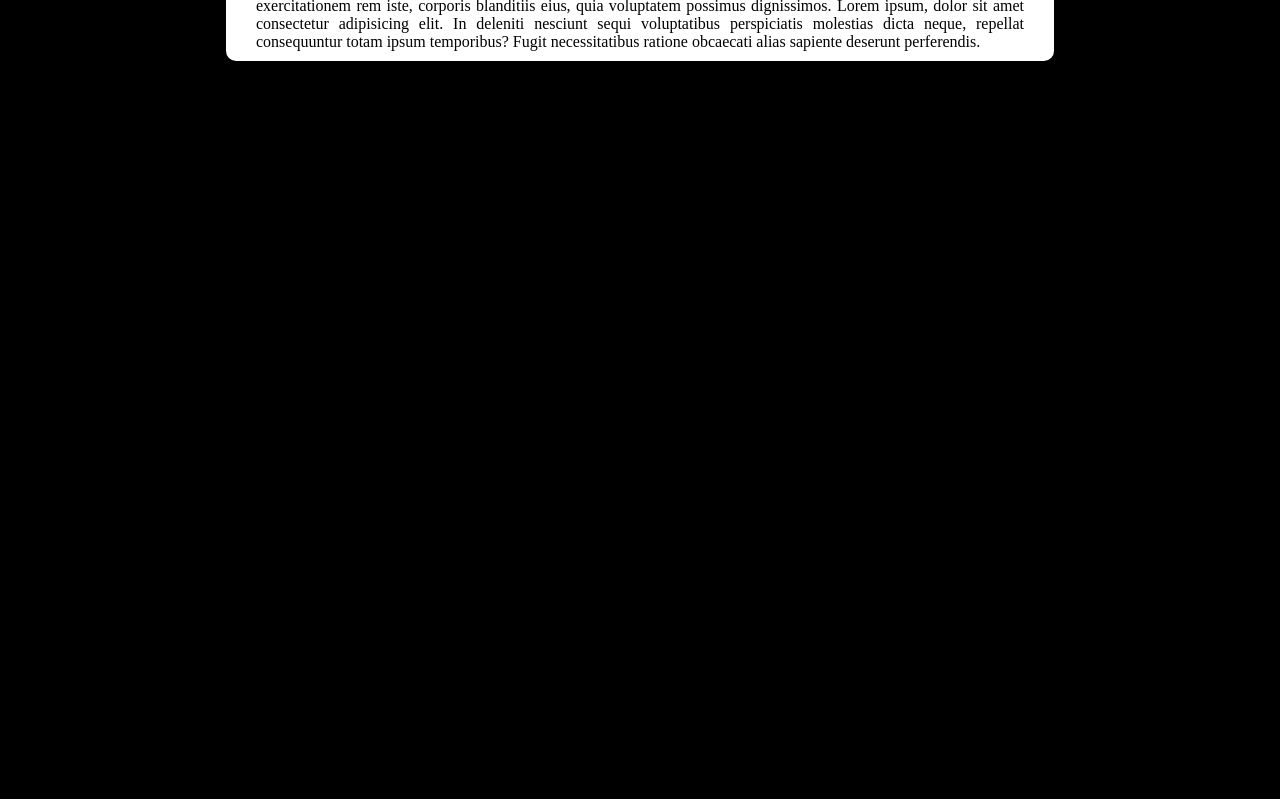
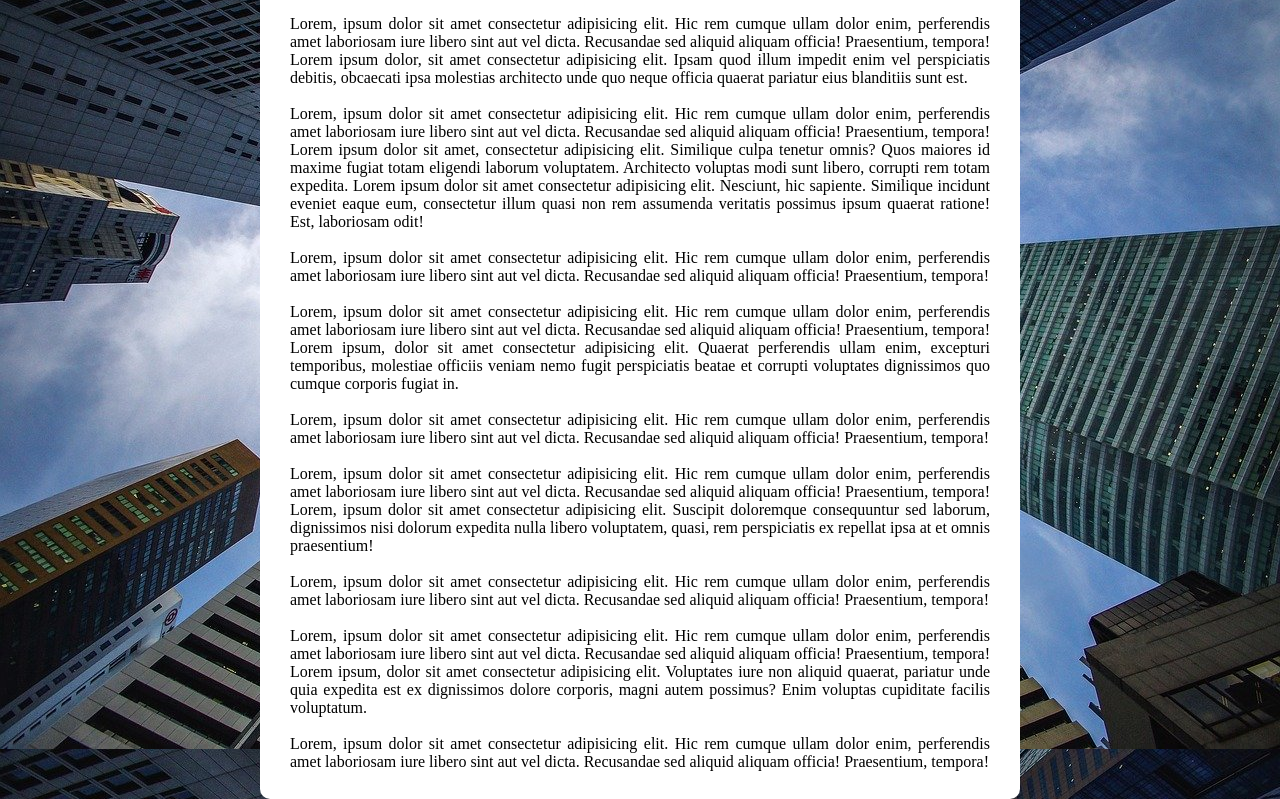
Before and after one commit to matcbv/HTML5_CSS3, a plain HTML site: page Módulo_03/exercicio_03-22/fundo_05.html in a window 1280 px wide. Shown: the part 104-903 px from the top of the page. Before the commit the page ends 800 px from the top, so only its background shows below. Drawn offline with Linux system fonts and the light colour scheme.

Commit message:
Atualizacoes

```diff
--- a/Módulo_03/exercicio_03-22/fundo_05.html
+++ b/Módulo_03/exercicio_03-22/fundo_05.html
@@ -8,22 +8,40 @@
             margin: 0;
         }
         body{
+            height: 100vh;
             background-color: black;
-            background-image: url(imagens/teste.jpg);
+            background-image: url(imagens/wallpaper002.jpg);
             background-position: center;
             background-repeat: no-repeat;
             /*
-            auto: Valor padrão da propriedade. Responsável por exibir a imagem viewport, porém sem ajustes para diferentes resoluções.
-            contain - Irá exibir 100% da imagem, independente da resolução da tela em que está sendo exibida.
+            background-size:
+            auto: Valor padrão da propriedade. Responsável por exibir a imagem viewport, porém sem ajustes para diferentes resoluções;
+            contain - Irá exibir 100% da imagem, independente da resolução da tela em que está sendo exibida;
             cover: Irá cobrir toda a tela do viewport, ajustando a imagem sem a deformar.
             Obs.: Também podemos usar porcentagens, como 100% para width e 100% para height, porém a imagem aaba ficando distorcida, sendo menos apropriado pra uso.
             */
-            background-size: auto;
-            height: 100vh;
+            background-size: cover;
+            /*
+            background-attachment:
+            fixex - Imagem se torna fixa no fundo, se mantendo mesmo com a reloagem da página;
+            scroll - Imagem rola junto da página.
+            */
+            background-attachment: fixed;
+
+            /*
+            Shorthand - background: color image position repeat size* attachment
+            Obs.: O size ainda não foi implementado no shorthand, por mais que esteja na documentação.
+
+            Dessa forma, a propriedade ficaria assim:
+            background: black url(imagens/wallpaper002.jpg) center no-repeat fixed;
+            background-size: cover;
+            */
+
         }
         div{
             background-color: white;
-            width: 60%;
+            /*Ao utilizarmos o max-width nessa div, definimos o tamanho máximo que ela possuirá até que começe a ser reduzida. */
+            max-width: 700px;
             margin: auto;
             border-radius: 10px;
             padding: 10px 30px;
@@ -40,7 +58,26 @@
 <body>
     <div>
         <h1>Titulo</h1>
-        <p>Lorem ipsum dolor sit amet consectetur adipisicing elit. Quos aut provident fuga ipsa at, corrupti amet corporis placeat aperiam, ex architecto molestias nobis similique alias odio cupiditate in dolore omnis. Lorem ipsum dolor sit amet consectetur adipisicing elit. Aliquid magni quis earum ipsam similique culpa cumque aperiam unde optio nesciunt exercitationem rem iste, corporis blanditiis eius, quia voluptatem possimus dignissimos. Lorem ipsum, dolor sit amet consectetur adipisicing elit. In deleniti nesciunt sequi voluptatibus perspiciatis molestias dicta neque, repellat consequuntur totam ipsum temporibus? Fugit necessitatibus ratione obcaecati alias sapiente deserunt perferendis.</p>
+        <p>Lorem ipsum dolor sit amet consectetur, adipisicing elit. Accusamus provident dolorum ipsam amet reprehenderit, voluptas beatae expedita. Beatae id accusamus autem? Atque a numquam deleniti doloremque voluptate quibusdam omnis consequatur.</p>
+        <br>
+        <p>Lorem, ipsum dolor sit amet consectetur adipisicing elit. Hic rem cumque ullam dolor enim, perferendis amet laboriosam iure libero sint aut vel dicta. Recusandae sed aliquid aliquam officia! Praesentium, tempora! Lorem ipsum dolor, sit amet consectetur adipisicing elit. Ipsam quod illum impedit enim vel perspiciatis debitis, obcaecati ipsa molestias architecto unde quo neque officia quaerat pariatur eius blanditiis sunt est.</p>
+        <br>
+        <p>Lorem, ipsum dolor sit amet consectetur adipisicing elit. Hic rem cumque ullam dolor enim, perferendis amet laboriosam iure libero sint aut vel dicta. Recusandae sed aliquid aliquam officia! Praesentium, tempora! Lorem ipsum dolor sit amet, consectetur adipisicing elit. Similique culpa tenetur omnis? Quos maiores id maxime fugiat totam eligendi laborum voluptatem. Architecto voluptas modi sunt libero, corrupti rem totam expedita. Lorem ipsum dolor sit amet consectetur adipisicing elit. Nesciunt, hic sapiente. Similique incidunt eveniet eaque eum, consectetur illum quasi non rem assumenda veritatis possimus ipsum quaerat ratione! Est, laboriosam odit!</p>
+        <br>
+        <p>Lorem, ipsum dolor sit amet consectetur adipisicing elit. Hic rem cumque ullam dolor enim, perferendis amet laboriosam iure libero sint aut vel dicta. Recusandae sed aliquid aliquam officia! Praesentium, tempora!</p>
+        <br>
+        <p>Lorem, ipsum dolor sit amet consectetur adipisicing elit. Hic rem cumque ullam dolor enim, perferendis amet laboriosam iure libero sint aut vel dicta. Recusandae sed aliquid aliquam officia! Praesentium, tempora! Lorem ipsum, dolor sit amet consectetur adipisicing elit. Quaerat perferendis ullam enim, excepturi temporibus, molestiae officiis veniam nemo fugit perspiciatis beatae et corrupti voluptates dignissimos quo cumque corporis fugiat in.</p>
+        <br>
+        <p>Lorem, ipsum dolor sit amet consectetur adipisicing elit. Hic rem cumque ullam dolor enim, perferendis amet laboriosam iure libero sint aut vel dicta. Recusandae sed aliquid aliquam officia! Praesentium, tempora!</p>
+        <br>
+        <p>Lorem, ipsum dolor sit amet consectetur adipisicing elit. Hic rem cumque ullam dolor enim, perferendis amet laboriosam iure libero sint aut vel dicta. Recusandae sed aliquid aliquam officia! Praesentium, tempora! Lorem, ipsum dolor sit amet consectetur adipisicing elit. Suscipit doloremque consequuntur sed laborum, dignissimos nisi dolorum expedita nulla libero voluptatem, quasi, rem perspiciatis ex repellat ipsa at et omnis praesentium!</p>
+        <br>
+        <p>Lorem, ipsum dolor sit amet consectetur adipisicing elit. Hic rem cumque ullam dolor enim, perferendis amet laboriosam iure libero sint aut vel dicta. Recusandae sed aliquid aliquam officia! Praesentium, tempora!</p>
+        <br>
+        <p>Lorem, ipsum dolor sit amet consectetur adipisicing elit. Hic rem cumque ullam dolor enim, perferendis amet laboriosam iure libero sint aut vel dicta. Recusandae sed aliquid aliquam officia! Praesentium, tempora! Lorem ipsum, dolor sit amet consectetur adipisicing elit. Voluptates iure non aliquid quaerat, pariatur unde quia expedita est ex dignissimos dolore corporis, magni autem possimus? Enim voluptas cupiditate facilis voluptatum.</p>
+        <br>
+        <p>Lorem, ipsum dolor sit amet consectetur adipisicing elit. Hic rem cumque ullam dolor enim, perferendis amet laboriosam iure libero sint aut vel dicta. Recusandae sed aliquid aliquam officia! Praesentium, tempora!</p>
+        <br>
     </div>
 </body>
 </html>
```
Also changed, not shown: Módulo_03/exercicio_03-22/fundo_03.html (+1 -1 lines), Módulo_03/site_cordel-M03/imagens/background001.jpg (added), Módulo_03/site_cordel-M03/imagens/background002.jpg (added).
